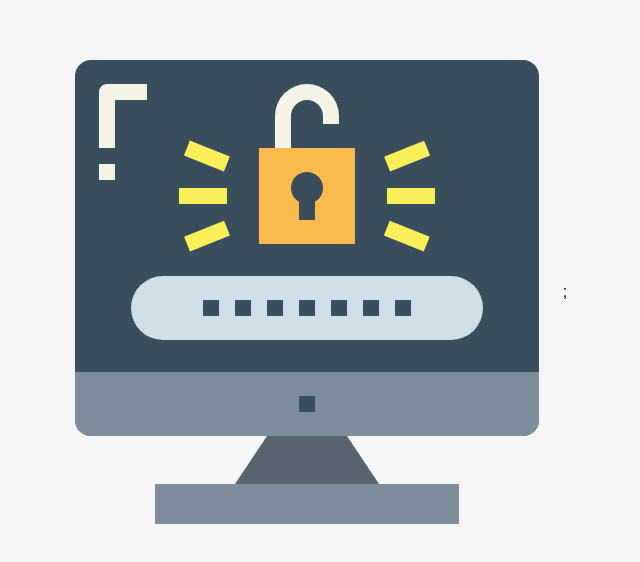
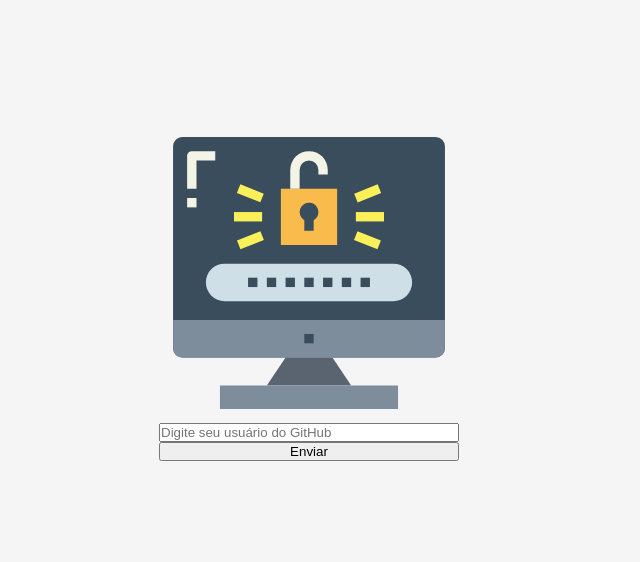
Before and after one commit to PedroSilvaG3FT/react, a React (Create React App) app: page / in a window 1280 px wide. Shown: the part 108-670 px from the top of the page, without its empty margins (331-971 px from the left). Built offline with nearby package versions, Linux system fonts and the light colour scheme.

Commit message:
CSS do form de login

```diff
--- a/src/pages/Login.css
+++ b/src/pages/Login.css
@@ -4,3 +4,10 @@
   justify-content: center; /* Alinha item horizontalmente ao centro */
   align-items: center; /* Alinha item verticalmente ao centro */
 }
+
+.login-container form {
+  width: 100%;
+  max-width: 300px;
+  display: flex;
+  flex-direction: column; /* Vai deixar os elementos um a baixo do outro */
+}
--- a/src/pages/Login.js
+++ b/src/pages/Login.js
@@ -5,7 +5,11 @@
 export default function Login() {
   return (
     <div className="login-container">
-      <img src={logo} alt="Login" />;
+      <form>
+        <img src={logo} alt="Login" />
+        <input placeholder="Digite seu usuário do GitHub " />
+        <button type="submit ">Enviar</button>
+      </form>
     </div>
   );
 }
```
